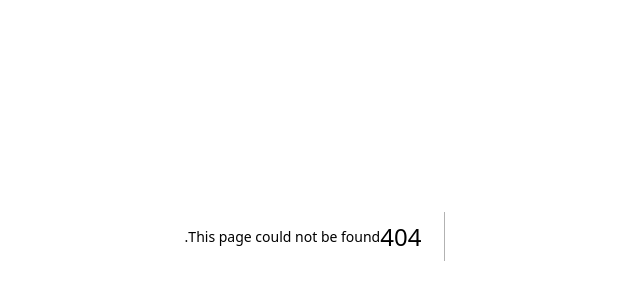
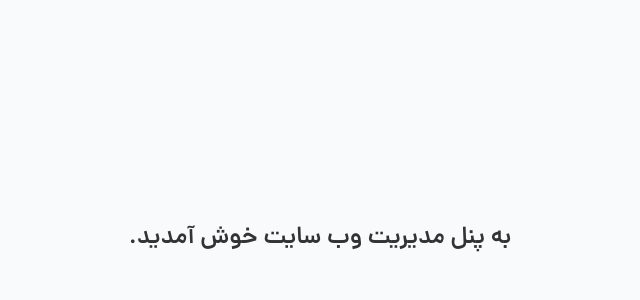
Before and after one commit to saeedrb/dekamond, a Next.js app: page /dashboard in a window 1280 px wide. Before the commit this address had no page. Shown: the part 164-464 px from the top of the page, without its empty margins (357-997 px from the left). Built offline with nearby package versions, Linux system fonts and the light colour scheme; sample sign-in values are in the browser's storage.

Commit message:
add dashboard page and that logic

```diff
--- /dev/null
+++ b/app/dashboard/page.module.scss
@@ -0,0 +1,13 @@
+.container {
+    display: flex;
+    align-items: center;
+    justify-content: center;
+    width: 100%;
+    height: 100vh;
+}
+.welcomeMessage {
+    text-align: center;
+    font-size: 1.5rem;
+    color: #333;
+    font-weight: 600;
+}
--- /dev/null
+++ b/app/dashboard/page.tsx
@@ -0,0 +1,32 @@
+"use client";
+
+import { useEffect, useState } from "react";
+import { useRouter } from "next/navigation";
+import styles from "./page.module.scss";
+import Loading from "@/components/Loading/Loading";
+
+const DashboardPage = () => {
+  const router = useRouter();
+  const [loading, setLoading] = useState(true);
+
+  useEffect(() => {
+    const user = localStorage.getItem("user");
+    if (!user) {
+      router?.push("/auth");
+    } else {
+      setLoading(false);
+    }
+  }, []);
+  return (
+    <div className={styles.container}>
+      {!loading && (
+        <div className={styles.welcomeMessage}>
+          <span>به پنل مدیریت وب سایت خوش آمدید.</span>
+        </div>
+      )}
+      {loading && <Loading />}
+    </div>
+  );
+};
+
+export default DashboardPage;
```
